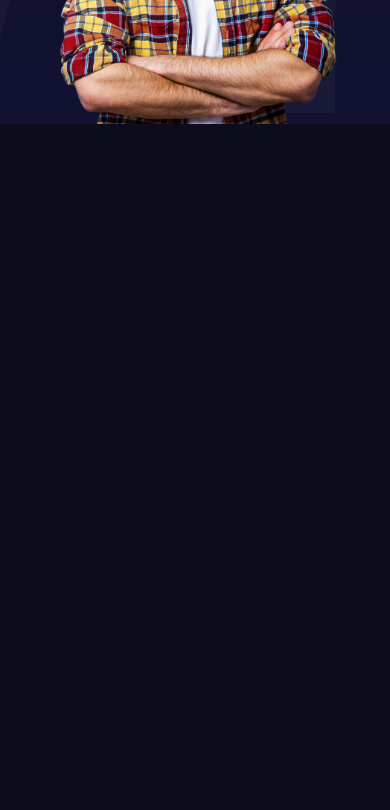
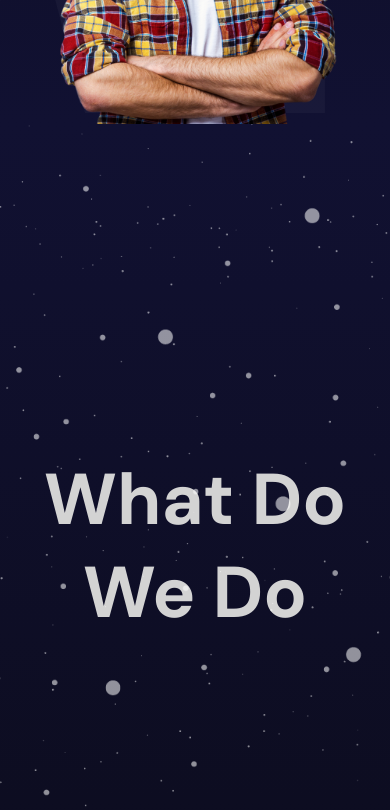
Before and after one commit to yanalalmer/template-portfolio-website, a React (Create React App) app: page / in a window 390 px wide. Shown: the part 720-1530 px from the top of the page. Before the commit the page ends 844 px from the top, so only its background shows below. Built offline with nearby package versions, Linux system fonts and the light colour scheme.

Commit message:
added responsive for parallax

```diff
--- a/src/App.js
+++ b/src/App.js
@@ -15,15 +15,15 @@ function App() {
         <Navbar />
         <Hero />
       </section>
-      {/* <section id='services'>
+      <section id='services'>
         <Parallax type='services' />
-      </section> */}
+      </section>
       {/* <section>
         <Services />
       </section> */}
-      {/* <section id='portfolio'>
+      <section id='portfolio'>
         <Parallax type='portfolio' />
-      </section> */}
+      </section>
       {/* <Portfolio /> */}
       {/* <section id='contact'>
         <Contact />
--- a/src/components/parallax/parallax.scss
+++ b/src/components/parallax/parallax.scss
@@ -1,3 +1,4 @@
+@import '../../app.scss';
 .parallax {
   width: 100%;
   height: 100%;
@@ -10,6 +11,10 @@
   h1 {
     font-size: 100px;
     text-transform: capitalize;
+    @include mobile {
+      font-size: 72px;
+      text-align: center;
+    }
   }
   .mountains {
     background-image: url('../../../public/mountains.png');
@@ -19,6 +24,10 @@
     height: 100%;
     position: absolute;
     z-index: 3;
+    @include mobile {
+      background-size: contain;
+      background-repeat: no-repeat;
+    }
   }
   .planets {
     background-image: url('../../../public/planets.png');
@@ -28,6 +37,10 @@
     height: 100%;
     position: absolute;
     z-index: 2;
+    @include mobile {
+      background-size: contain;
+      background-repeat: no-repeat;
+    }
   }
   .stars {
     background-image: url('../../../public/stars.png');
```
